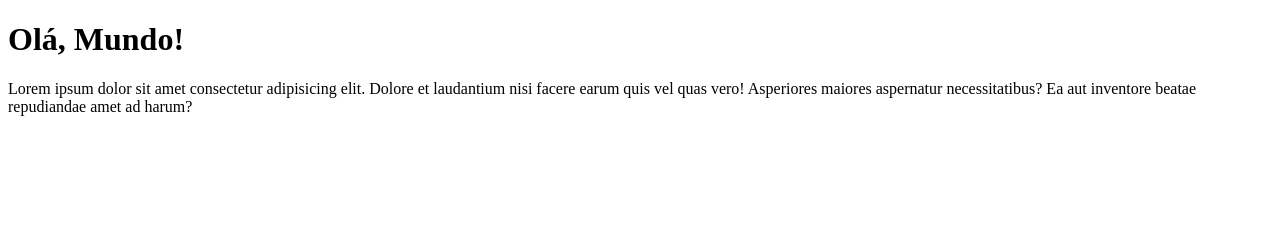
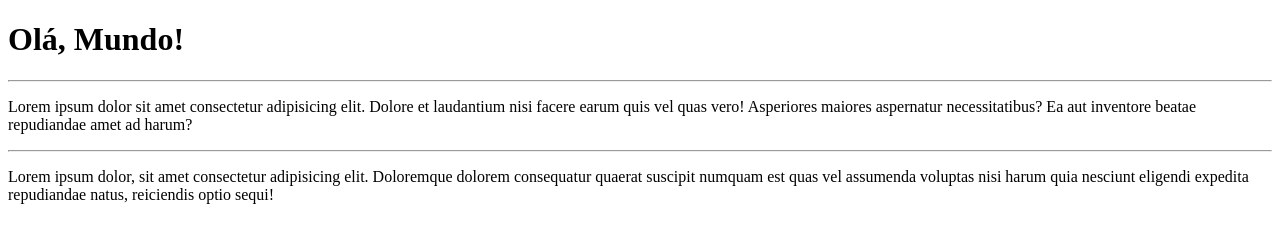
Before and after one commit to Gln1990/Ola-Mundo, a plain HTML site: page site-exemplo/index.html in a window 1280 px wide. Drawn offline with Linux system fonts and the light colour scheme.

Commit message:
Adicionei mais um paragrafo no index

```diff
--- a/site-exemplo/index.html
+++ b/site-exemplo/index.html
@@ -7,6 +7,9 @@
 </head>
 <body>
     <h1>Olá, Mundo!</h1>
+    <hr>
     <p>Lorem ipsum dolor sit amet consectetur adipisicing elit. Dolore et laudantium nisi facere earum quis vel quas vero! Asperiores maiores aspernatur necessitatibus? Ea aut inventore beatae repudiandae amet ad harum?</p>
+    <hr>
+    <p>Lorem ipsum dolor, sit amet consectetur adipisicing elit. Doloremque dolorem consequatur quaerat suscipit numquam est quas vel assumenda voluptas nisi harum quia nesciunt eligendi expedita repudiandae natus, reiciendis optio sequi!</p>
 </body>
 </html>
```
